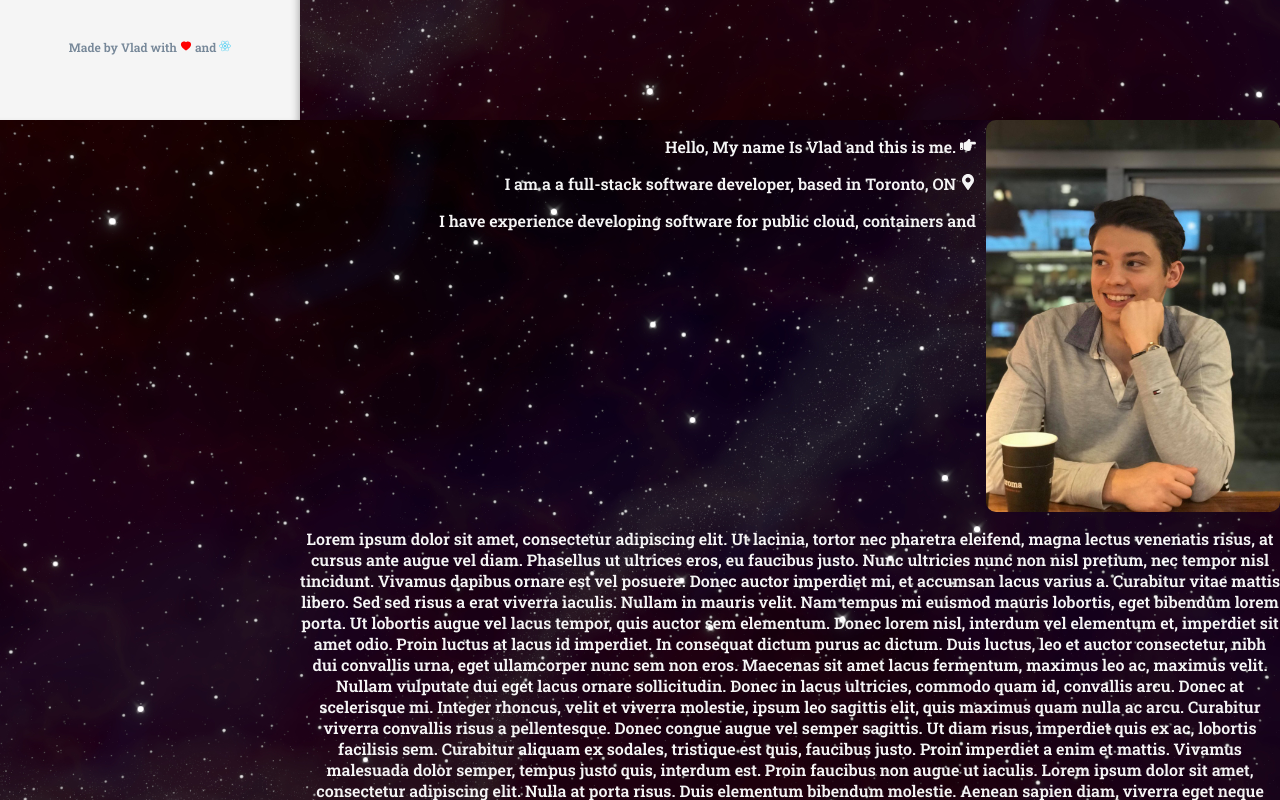
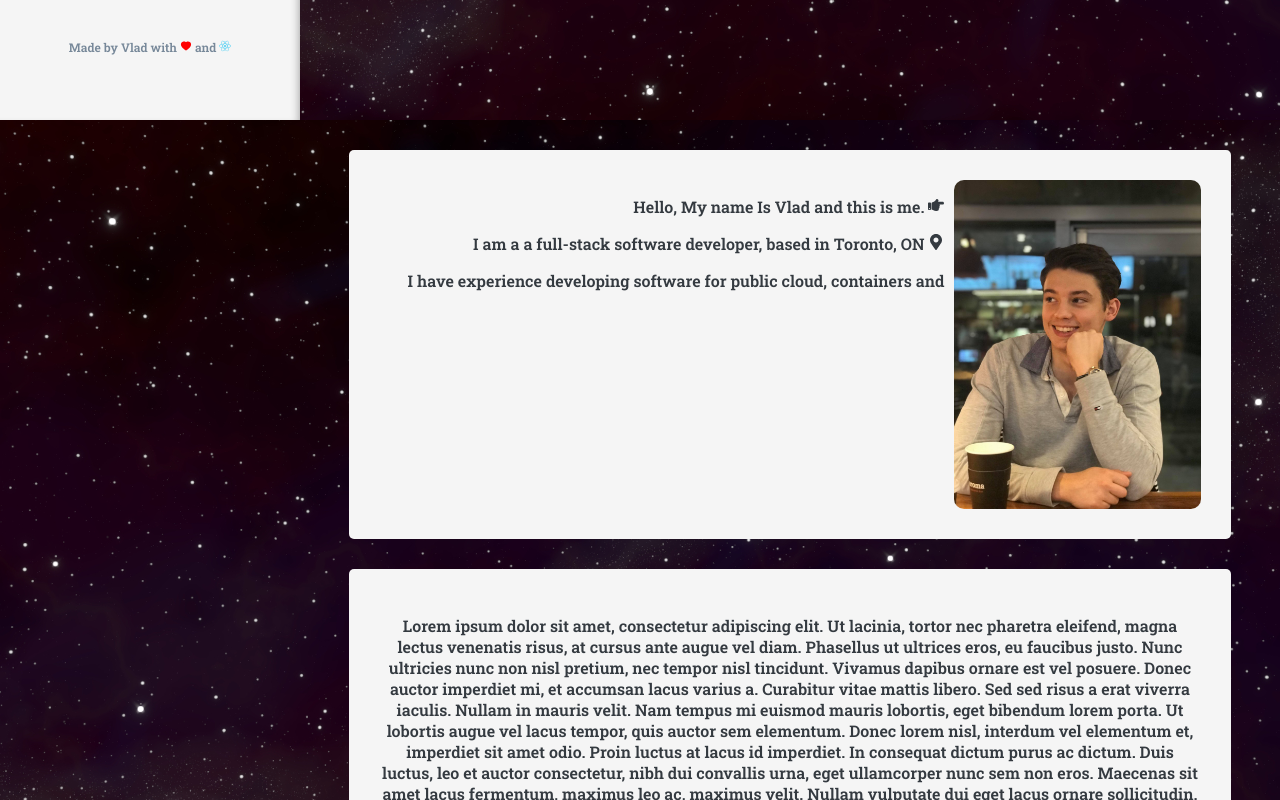
Before and after one commit to vilgovskiy/vilgovskiy, a React (Create React App) app: page / in a window 1280 px wide. Shown: the part 680-1480 px from the top of the page. Built offline with nearby package versions, Linux system fonts and the light colour scheme.

Commit message:
content style doens work with >

```diff
--- a/src/components/Content/Content.css
+++ b/src/components/Content/Content.css
@@ -1,4 +1,4 @@
-.Content>section {
+.Content section {
     width: 90%;
     margin-top: 30px;
     margin-left: 5%;
```
